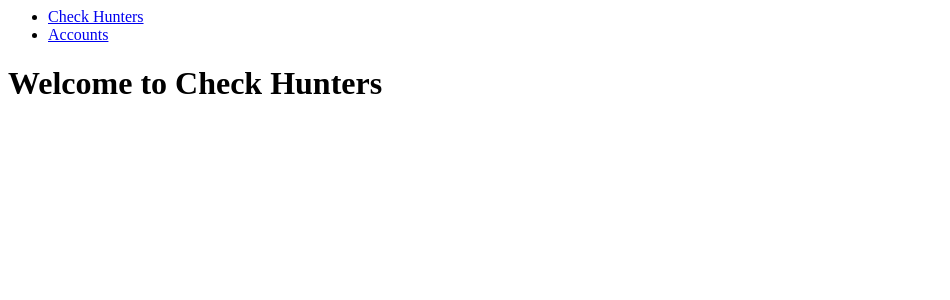
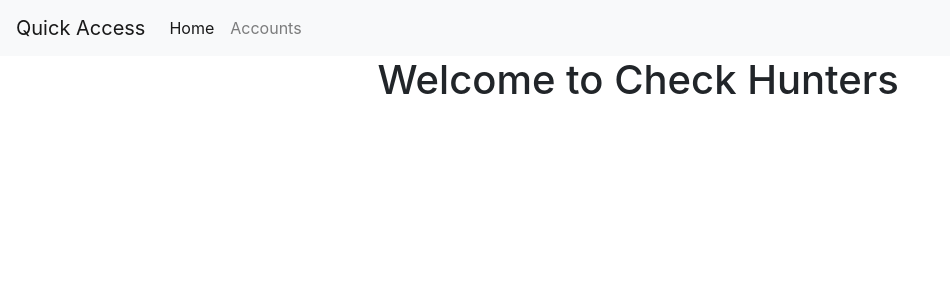
Before and after one commit to skatt621/Brogrammers, a Django app: page / in a window 1280 px wide. Shown: the top 300 px of the page, without its empty margins (0-950 px from the left). Run offline with Django 3.2, Linux system fonts and the light colour scheme; parts of the project's set-up code (start-up, migrations or seed data) failed here and were passed over; some libraries are stand-ins or nearby versions.

Commit message:
added static file support, bootstrap to main page

```diff
--- /dev/null
+++ b/check_hunters/core/static/css/base.css
@@ -0,0 +1,3 @@
+.nav {
+  background-color: #f8f9fa !important;
+}
--- a/check_hunters/core/templates/base.html
+++ b/check_hunters/core/templates/base.html
@@ -1,17 +1,42 @@
+<!DOCTYPE html>
+{% load static %}
+<html lang="en">
+  <head>
+    <meta charset="utf-8">
+    <meta name="viewport" content="width=device-width">
+    <title> Check Hunters </title>
+
+    <!-- Bootstrap -->
+    <link rel="stylesheet" href="https://stackpath.bootstrapcdn.com/bootstrap/4.1.3/css/bootstrap.min.css" integrity="sha384-MCw98/SFnGE8fJT3GXwEOngsV7Zt27NXFoaoApmYm81iuXoPkFOJwJ8ERdknLPMO" crossorigin="anonymous">
+    <script src="https://code.jquery.com/jquery-3.3.1.slim.min.js" integrity="sha384-q8i/X+965DzO0rT7abK41JStQIAqVgRVzpbzo5smXKp4YfRvH+8abtTE1Pi6jizo" crossorigin="anonymous"></script>
+    <script src="https://cdnjs.cloudflare.com/ajax/libs/popper.js/1.14.3/umd/popper.min.js" integrity="sha384-ZMP7rVo3mIykV+2+9J3UJ46jBk0WLaUAdn689aCwoqbBJiSnjAK/l8WvCWPIPm49" crossorigin="anonymous"></script>
+    <script src="https://stackpath.bootstrapcdn.com/bootstrap/4.1.3/js/bootstrap.min.js" integrity="sha384-ChfqqxuZUCnJSK3+MXmPNIyE6ZbWh2IMqE241rYiqJxyMiZ6OW/JmZQ5stwEULTy" crossorigin="anonymous"></script>
+
+    <!-- Favicon -->
+    <link rel="icon" href="{% static 'favicon.ico' %}" type="image/x-icon" />
+    <link rel="stylesheet" href="{% static 'css/base.css' %}"
+  </head>
   <body>
-    <div class="page-header">
-        <h1></h1>
+      <div class="nav">
+          <nav class="navbar navbar-expand-lg navbar-light bg-light">
+            <a class="navbar-brand" href="#">Quick Access</a>
+            <button class="navbar-toggler" type="button" data-toggle="collapse" data-target="#navbarNavAltMarkup" aria-controls="navbarNavAltMarkup" aria-expanded="false" aria-label="Toggle navigation">
+              <span class="navbar-toggler-icon"></span>
+            </button>
+            <div class="collapse navbar-collapse" id="navbarNavAltMarkup">
+              <div class="navbar-nav">
+                <a class="nav-item nav-link active" href="/">Home <span class="sr-only">(current)</span></a>
+                <a class="nav-item nav-link" href="{% url 'admin:accounts_account_changelist' %}">Accounts</a>
               </div>
-    <div class="nav">
-        <ul>
-            <li><a href="/">Check Hunters</a></li>
-            <li><a href="{% url 'admin:accounts_account_changelist' %}">Accounts</a></li>
-        </ul>
+            </div>
+          </nav>
       </div>
       <div class="content container">
           {% block content %}
+          <div class="col-6-lg offset-lg-3 col-md-8 offset-md-2 col-sm-12">
           <h1>Welcome to Check Hunters</h1>
+          </div>
           {% endblock %}
       </div>
-    </div>
   </body>
+</html>
--- a/check_hunters/users/views.py
+++ b/check_hunters/users/views.py
@@ -1,3 +1 @@
 from django.shortcuts import render
-
-z
```
Also changed, not shown: check_hunters/core/settings.py (+8 -2 lines), check_hunters/core/static/favicon.ico (added), check_hunters/core/static/img/checkmark.png (added), 1 other file. Lines whose indentation alone changed are shown as unchanged.
